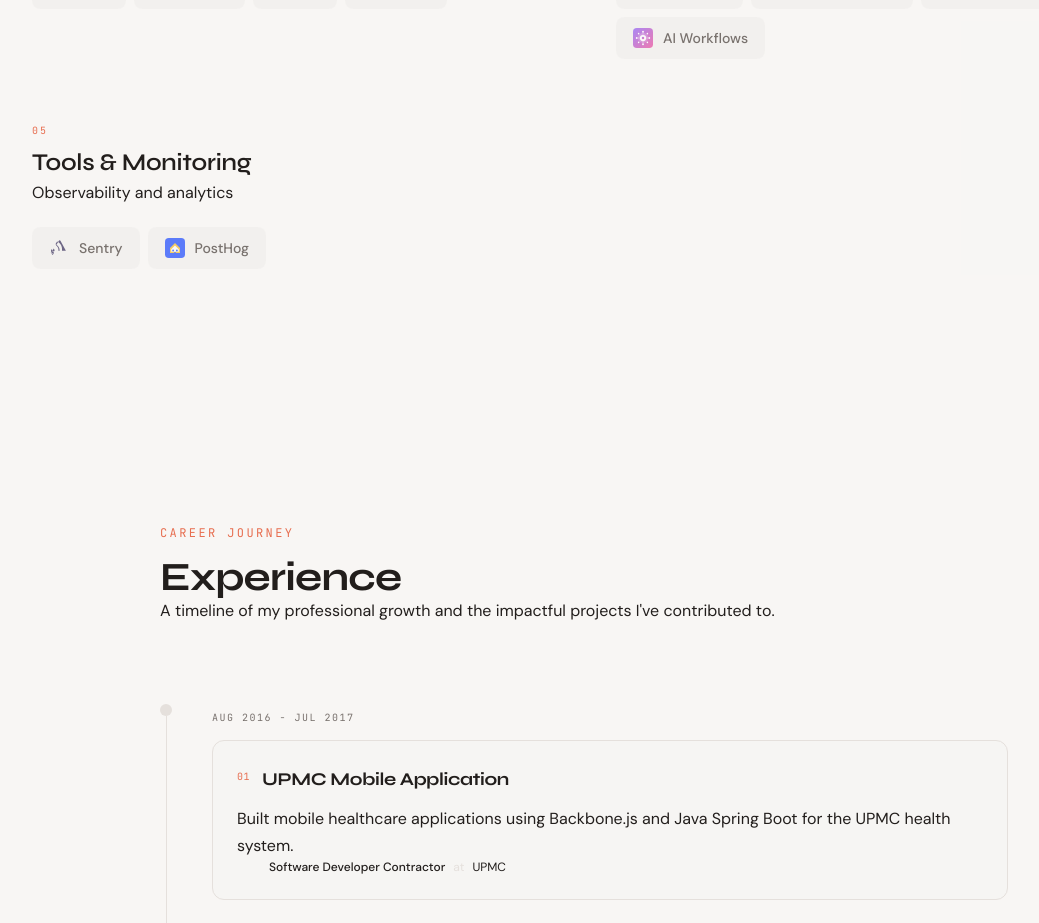
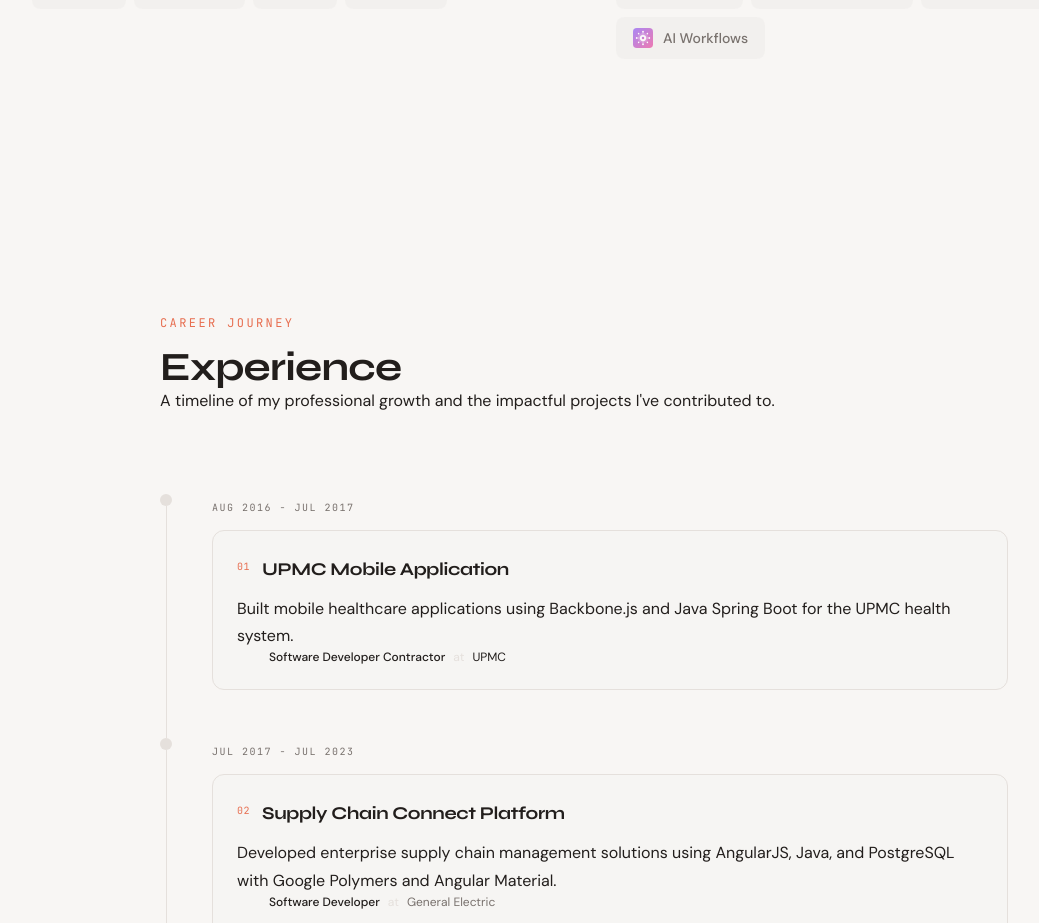
Before and after one commit to shreshthK/portfolio, a React (Vite) app: page / in a window 1280 px wide. Shown: the part 1504-2427 px from the top of the page, without its empty margins (56-1095 px from the left). Built offline with nearby package versions, Linux system fonts and the light colour scheme.

Commit message:
refactor: remove unused skill category from Skills section

```diff
--- a/src/sections/Skills/Skills.tsx
+++ b/src/sections/Skills/Skills.tsx
@@ -80,14 +80,6 @@ const skillCategories: SkillCategory[] = [
       { name: "GitHub Copilot", icon: copilotIcon },
       { name: "LLM Integration", icon: aiIcon },
       { name: "AI Workflows", icon: aiIcon },
-    ]
-  },
-  {
-    title: "Tools & Monitoring",
-    description: "Observability and analytics",
-    skills: [
-      { name: "Sentry", icon: sentryIcon },
-      { name: "PostHog", icon: posthogIcon }
     ]
   }
 ];
```
